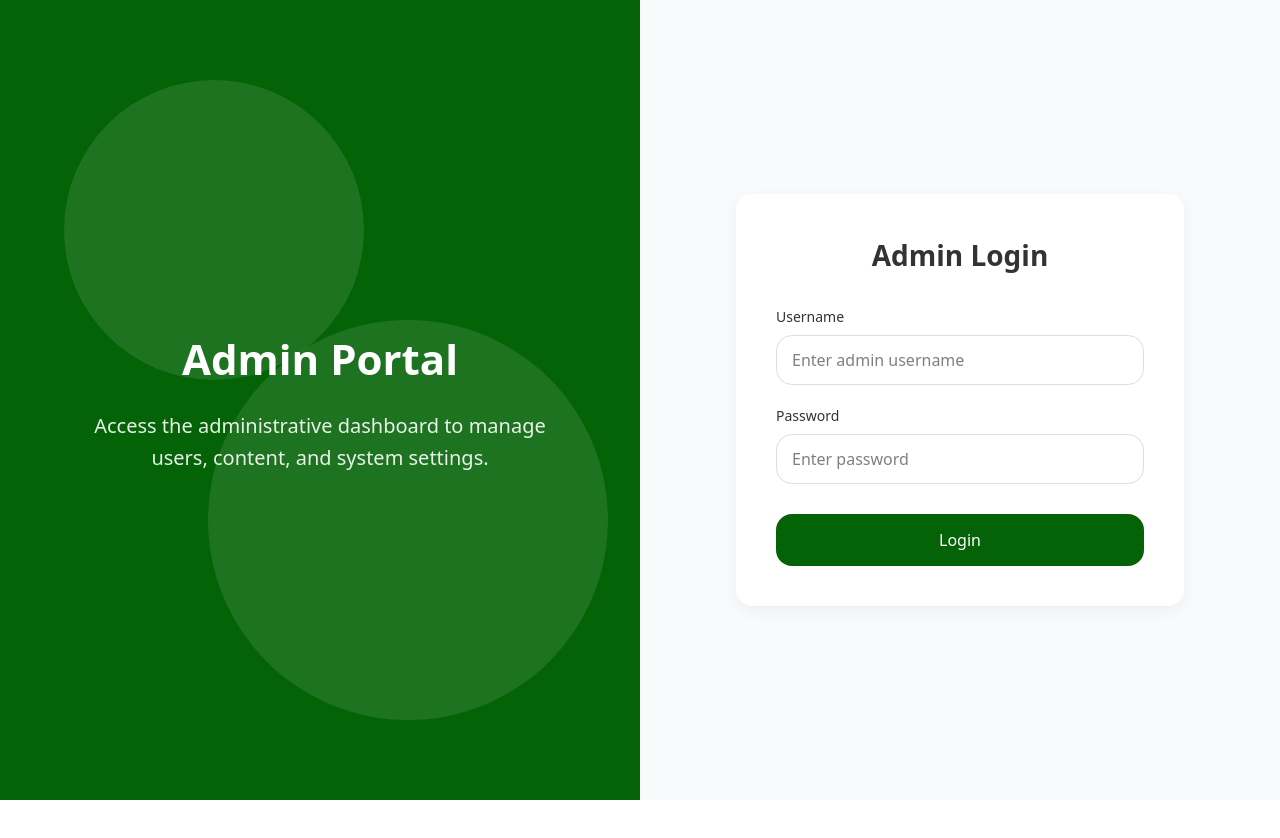
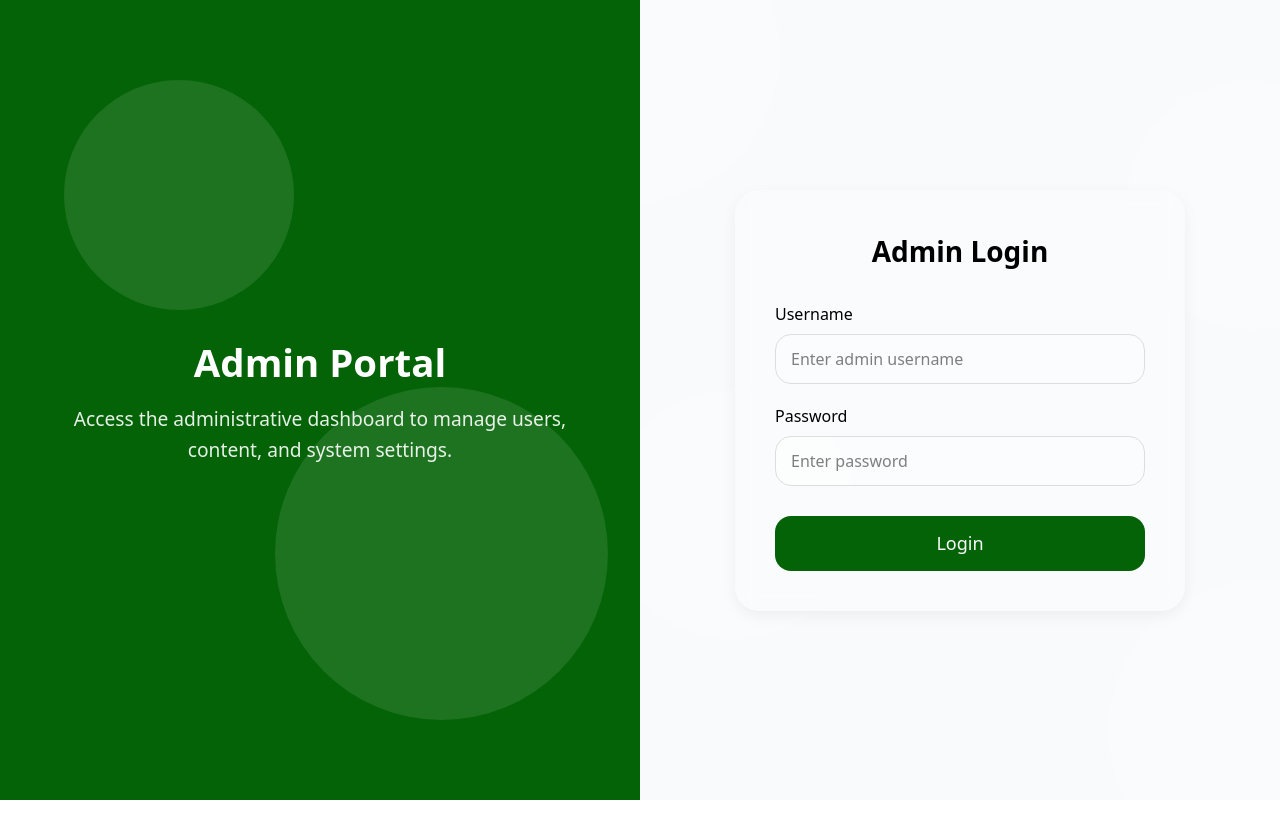
Before and after one commit to aztrix-codes/kurbani, a Next.js app: page /auth/admin in a window 1280 px wide. Shown: the top 838 px of the page. After the commit the page ends 800 px from the top, so only its background shows below. Built offline with nearby package versions, Linux system fonts and the light colour scheme.

Commit message:
minor fix and ui improvement

```diff
--- a/src/app/auth/admin/page.js
+++ b/src/app/auth/admin/page.js
@@ -121,8 +121,16 @@ function AdminLoginPage() {
     }
   };
 
-  const getStyles = () => {
-    const baseStyles = {
+
+
+  const [buttonHovered, setButtonHovered] = useState(false);
+
+  // Don't render until mounted to avoid hydration issues
+  if (!isMounted) {
+    return null;
+  }
+
+const styles = {
     mainContainer: {
       display: 'flex',
       width: '100vw',
@@ -130,24 +138,38 @@ function AdminLoginPage() {
       margin: 0,
       padding: 0,
       overflow: 'hidden',
-        flexDirection: 'row-reverse'
+      flexDirection: isMobile ? 'column' : 'row-reverse',
+      backgroundColor: isMobile ? '#046307' : 'transparent',
+      position: 'relative'
     },
     leftPanel: {
-        width: '50%',
+      width: isMobile ? '0%' : '50%',
       height: '100%',
       backgroundColor: '#046307',
-        display: 'flex',
+      display: isMobile ? 'none' : 'flex',
       justifyContent: 'center',
       alignItems: 'center',
       position: 'relative'
     },
     rightPanel: {
-        width: '50%',
-        height: '100%',
+      width: isMobile ? '100%' : '50%',
+      height: isMobile ? '100%' : '100%',
       display: 'flex',
       justifyContent: 'center',
       alignItems: 'center',
-        backgroundColor: '#f8fafc'
+      backgroundColor: isMobile ? 'transparent' : '#f8fafc',
+      position: 'relative'
+    },
+    formContainer: {
+      width: '90%',
+      maxWidth: '450px',
+      padding: isMobile ? '20px' : '40px',
+      borderRadius: '1.5rem',
+      backdropFilter: 'blur(10px)',
+      backgroundColor: 'rgba(255,255,255, .2)',
+      boxShadow: '0 5px 15px rgba(0, 0, 0, 0.05)',
+      margin: isMobile ? '0 auto' : '0',
+      transform: isMobile ? 'translateY(0)' : 'none'
     },
     leftPanelContent: {
       color: 'white',
@@ -156,26 +178,18 @@ function AdminLoginPage() {
       zIndex: 1
     },
     brandTitle: {
-        fontSize: '42px',
-        fontWeight: 'bold',
-        marginBottom: '20px'
+      fontSize: '3vw',
+      fontWeight: '600',
+      marginBottom: '1vw'
     },
     brandSubtitle: {
-        fontSize: '20px',
+      fontSize: '1.5vw',
       opacity: 0.9,
       lineHeight: 1.6
     },
-      formContainer: {
-        width: '70%',
-        maxWidth: '450px',
-        padding: '40px',
-        borderRadius: '1rem',
-        backgroundColor: 'white',
-        boxShadow: '0 5px 15px rgba(0, 0, 0, 0.05)'
-      },
     formTitle: {
       fontSize: '28px',
-        color: '#333',
+      color: isMobile ? "#f8fafc" : "black",
       marginBottom: '30px',
       textAlign: 'center',
       fontWeight: 'bold'
@@ -186,9 +200,9 @@ function AdminLoginPage() {
     formLabel: {
       display: 'block',
       marginBottom: '8px',
-        fontSize: '14px',
+      fontSize: '16px',
       fontWeight: '500',
-        color: '#333'
+      color: isMobile ? "#f8fafc" : "black"
     },
     formInput: {
       width: '100%',
@@ -198,23 +212,25 @@ function AdminLoginPage() {
       border: '1px solid #ddd',
       outline: 'none',
       transition: 'border-color 0.2s',
-        boxSizing: 'border-box'
+      boxSizing: 'border-box',
+      color: isMobile ? "#f8fafc" : "black",
+      background: "rgba(255,255,255,.3)"
     },
     submitButton: {
       width: '100%',
       padding: '14px',
-        backgroundColor: '#046307',
-        color: 'white',
+      backgroundColor: isMobile ? "#f8fafc" : "#046307",
+      color: isMobile ? "#046307" : "#f8fafc",
       border: 'none',
       borderRadius: '1rem',
-        fontSize: '16px',
+      fontSize: '18px',
       fontWeight: '500',
       cursor: 'pointer',
-        transition: 'background-color 0.2s',
-        marginTop: '10px',
+      marginTop: '10px'
     },
     submitButtonHover: {
-        backgroundColor: '#034d05'
+      backgroundColor: '#034d05',
+      color: "#f8fafc"
     },
     errorText: {
       color: '#e74c3c',
@@ -224,86 +240,69 @@ function AdminLoginPage() {
     },
     backgroundCircle1: {
       position: 'absolute',
-        width: '300px',
-        height: '300px',
+      width: '18vw',
+      height: '18vw',
       borderRadius: '50%',
       backgroundColor: 'rgba(255, 255, 255, 0.1)',
       top: '10%',
-        left: '10%'
+      left: '10%',
+      display: isMobile ? 'none' : 'block'
     },
     backgroundCircle2: {
       position: 'absolute',
-        width: '400px',
-        height: '400px',
+      width: '26vw',
+      height: '26vw',
       borderRadius: '50%',
       backgroundColor: 'rgba(255, 255, 255, 0.1)',
       bottom: '10%',
-        right: '5%'
+      right: '5%',
+      display: isMobile ? 'none' : 'block'
     },
-      backgroundCircle3: {
+    circle1: {
       position: 'absolute',
       width: '300px',
       height: '300px',
       borderRadius: '50%',
       backgroundColor: 'rgba(255, 255, 255, 0.1)',
-        top: '5%',
-        left: '20%'
+      top: '-12%',
+      left: '-25%'
     },
-      backgroundCircle4: {
+    circle2: {
+      position: 'absolute',
+      width: '250px',
+      height: '250px',
+      borderRadius: '50%',
+      backgroundColor: 'rgba(255, 255, 255, 0.1)',
+      top: '10%',
+      right: '-15%'
+    },
+    circle3: {
+      position: 'absolute',
+      width: '250px',
+      height: '250px',
+      borderRadius: '50%',
+      backgroundColor: 'rgba(255, 255, 255, 0.1)',
+      bottom:'20%',
+      left: '-5%'
+    },
+    circle4: {
       position: 'absolute',
       width: '300px',
       height: '300px',
       borderRadius: '50%',
       backgroundColor: 'rgba(255, 255, 255, 0.1)',
-        bottom: '-15%',
-        left: '-15%'
+      bottom: '-10%',
+      right: '-20%'
     },
   };
-
-    // Apply mobile styles if on mobile
-    if (isMobile) {
-      return {
-        ...baseStyles,
-        mainContainer: {
-          ...baseStyles.mainContainer,
-          flexDirection: 'column',
-          backgroundColor: '#046307'
-        },
-        leftPanel: {
-          ...baseStyles.leftPanel,
-          display: 'none'
-        },
-        rightPanel: {
-          ...baseStyles.rightPanel,
-          width: '100%',
-          height: '100%',
-          backgroundColor: 'transparent'
-        },
-        formContainer: {
-          ...baseStyles.formContainer,
-          width: '85%',
-          padding: '30px'
-        }
-      };
-    }
-
-    return baseStyles;
-  };
-
-  const [buttonHovered, setButtonHovered] = useState(false);
-
-  // Don't render until mounted to avoid hydration issues
-  if (!isMounted) {
-    return null;
-  }
-
-  const styles = getStyles();
 
   return (
     <div style={styles.mainContainer}>
       <div style={styles.rightPanel}>
-        <div style={styles.backgroundCircle3}></div>
-        <div style={styles.backgroundCircle4}></div>
+        <div style={styles.circle1}></div>
+        <div style={styles.circle2}></div>
+        <div style={styles.circle3}></div>
+        <div style={styles.circle4}></div>
         <div style={styles.formContainer}>
           <h2 style={styles.formTitle}>Admin Login</h2>
 
--- a/src/app/auth/superadmin/page.js
+++ b/src/app/auth/superadmin/page.js
@@ -70,21 +70,14 @@ function SuperAdminLoginPage() {
   const [isMobile, setIsMobile] = useState(false);
 
   useEffect(() => {
-    if (typeof window !== 'undefined') {
-      const checkIsMobile = () => {
-        setIsMobile(window.innerWidth <= 768);
-      };
-
-      checkIsMobile();
-
-      const handleResize = () => {
-        checkIsMobile();
-      };
-
-      window.addEventListener('resize', handleResize);
-      return () => window.removeEventListener('resize', handleResize);
+  if (typeof window !== 'undefined') {
+    const userAgent = navigator.userAgent || navigator.vendor || window.opera;
+    const isMobileDevice = /android|iphone|ipad|ipod|opera mini|iemobile|mobile/i.test(userAgent);
+    if (isMobileDevice) {
+      router.replace('/');
     }
-  }, []);
+  }
+}, [router]);
 
   const styles = {
     mainContainer: {
@@ -120,12 +113,12 @@ function SuperAdminLoginPage() {
       zIndex: 1
     },
     brandTitle: {
-      fontSize: '42px',
+      fontSize: '3vw',
       fontWeight: 'bold',
-      marginBottom: '20px'
+      marginBottom: '1vw'
     },
     brandSubtitle: {
-      fontSize: '20px',
+      fontSize: '1.5vw',
       opacity: 0.9,
       lineHeight: 1.6
     },
@@ -134,7 +127,8 @@ function SuperAdminLoginPage() {
       maxWidth: '450px',
       padding: '40px',
       borderRadius: '1rem',
-      backgroundColor: 'white',
+      backdropFilter: 'blur(10px)',
+      backgroundColor: 'rgba(255,255,255, .2)',
       boxShadow: '0 5px 15px rgba(0, 0, 0, 0.05)'
     },
     formTitle: {
@@ -188,8 +182,8 @@ function SuperAdminLoginPage() {
     },
     backgroundCircle1: {
       position: 'absolute',
-      width: '300px',
-      height: '300px',
+      width: '18vw',
+      height: '18vw',
       borderRadius: '50%',
       backgroundColor: 'rgba(255, 255, 255, 0.1)',
       top: '10%',
@@ -197,8 +191,8 @@ function SuperAdminLoginPage() {
     },
     backgroundCircle2: {
       position: 'absolute',
-      width: '400px',
-      height: '400px',
+      width: '26vw',
+      height: '26vw',
       borderRadius: '50%',
       backgroundColor: 'rgba(255, 255, 255, 0.1)',
       bottom: '10%',
--- a/src/app/page.js
+++ b/src/app/page.js
@@ -197,11 +197,12 @@ function UserLoginPage() {
       position: 'relative'
     },
     formContainer: {
-      width: isMobile ? '90%' : '70%',
+      width: '90%',
       maxWidth: '450px',
-      padding: isMobile ? '30px' : '40px',
-      borderRadius: '1rem',
-      backgroundColor: 'white',
+      padding: isMobile ? '20px' : '40px',
+      borderRadius: '1.5rem',
+      backdropFilter: 'blur(10px)',
+      backgroundColor: 'rgba(255,255,255, .2)',
       boxShadow: '0 5px 15px rgba(0, 0, 0, 0.05)',
       margin: isMobile ? '0 auto' : '0',
       transform: isMobile ? 'translateY(0)' : 'none'
@@ -213,18 +214,18 @@ function UserLoginPage() {
       zIndex: 1
     },
     brandTitle: {
-      fontSize: '42px',
-      fontWeight: 'bold',
-      marginBottom: '20px'
+      fontSize: '3vw',
+      fontWeight: '600',
+      marginBottom: '1vw'
     },
     brandSubtitle: {
-      fontSize: '20px',
+      fontSize: '1.5vw',
       opacity: 0.9,
       lineHeight: 1.6
     },
     formTitle: {
       fontSize: '28px',
-      color: '#333',
+      color: isMobile ? "#f8fafc" : "black",
       marginBottom: '30px',
       textAlign: 'center',
       fontWeight: 'bold'
@@ -235,9 +236,9 @@ function UserLoginPage() {
     formLabel: {
       display: 'block',
       marginBottom: '8px',
-      fontSize: '14px',
+      fontSize: '16px',
       fontWeight: '500',
-      color: '#333'
+      color: isMobile ? "#f8fafc" : "black"
     },
     formInput: {
       width: '100%',
@@ -248,23 +249,24 @@ function UserLoginPage() {
       outline: 'none',
       transition: 'border-color 0.2s',
       boxSizing: 'border-box',
-      color: "#333",
+      color: isMobile ? "#f8fafc" : "black",
+      background: "rgba(255,255,255,.3)"
     },
     submitButton: {
       width: '100%',
       padding: '14px',
-      backgroundColor: '#046307',
-      color: 'white',
+      backgroundColor: isMobile ? "#f8fafc" : "#046307",
+      color: isMobile ? "#046307" : "#f8fafc",
       border: 'none',
       borderRadius: '1rem',
-      fontSize: '16px',
+      fontSize: '18px',
       fontWeight: '500',
       cursor: 'pointer',
-      transition: 'background-color 0.2s',
       marginTop: '10px'
     },
     submitButtonHover: {
-      backgroundColor: '#034d05'
+      backgroundColor: '#034d05',
+      color: "#f8fafc"
     },
     errorText: {
       color: '#e74c3c',
@@ -274,8 +276,8 @@ function UserLoginPage() {
     },
     backgroundCircle1: {
       position: 'absolute',
-      width: '300px',
-      height: '300px',
+      width: '18vw',
+      height: '18vw',
       borderRadius: '50%',
       backgroundColor: 'rgba(255, 255, 255, 0.1)',
       top: '10%',
@@ -284,31 +286,49 @@ function UserLoginPage() {
     },
     backgroundCircle2: {
       position: 'absolute',
-      width: '400px',
-      height: '400px',
+      width: '26vw',
+      height: '26vw',
       borderRadius: '50%',
       backgroundColor: 'rgba(255, 255, 255, 0.1)',
       bottom: '10%',
       right: '5%',
       display: isMobile ? 'none' : 'block'
     },
-    backgroundCircle3: {
+    circle1: {
       position: 'absolute',
       width: '300px',
       height: '300px',
       borderRadius: '50%',
       backgroundColor: 'rgba(255, 255, 255, 0.1)',
-      top: '5%',
-      left: '20%'
+      top: '-12%',
+      left: '-25%'
     },
-    backgroundCircle4: {
+    circle2: {
+      position: 'absolute',
+      width: '250px',
+      height: '250px',
+      borderRadius: '50%',
+      backgroundColor: 'rgba(255, 255, 255, 0.1)',
+      top: '10%',
+      right: '-15%'
+    },
+    circle3: {
+      position: 'absolute',
+      width: '250px',
+      height: '250px',
+      borderRadius: '50%',
+      backgroundColor: 'rgba(255, 255, 255, 0.1)',
+      bottom:'20%',
+      left: '-5%'
+    },
+    circle4: {
       position: 'absolute',
       width: '300px',
       height: '300px',
       borderRadius: '50%',
       backgroundColor: 'rgba(255, 255, 255, 0.1)',
-      bottom: '-15%',
-      left: '-15%'
+      bottom: '-10%',
+      right: '-20%'
     },
   };
 
@@ -316,8 +336,10 @@ function UserLoginPage() {
     <div style={styles.mainContainer}>
       {/* Right Panel - Login Form */}
       <div style={styles.rightPanel}>
-        <div style={styles.backgroundCircle3}></div>
-        <div style={styles.backgroundCircle4}></div>
+        <div style={styles.circle1}></div>
+        <div style={styles.circle2}></div>
+        <div style={styles.circle3}></div>
+        <div style={styles.circle4}></div>
         <div style={styles.formContainer}>
           <h2 style={styles.formTitle}>User Login</h2>
 
```
Also changed, not shown: index.html (added, +11 -0 lines), src/app/globals.css (line endings or trailing spaces). Lines whose indentation alone changed are shown as unchanged.
